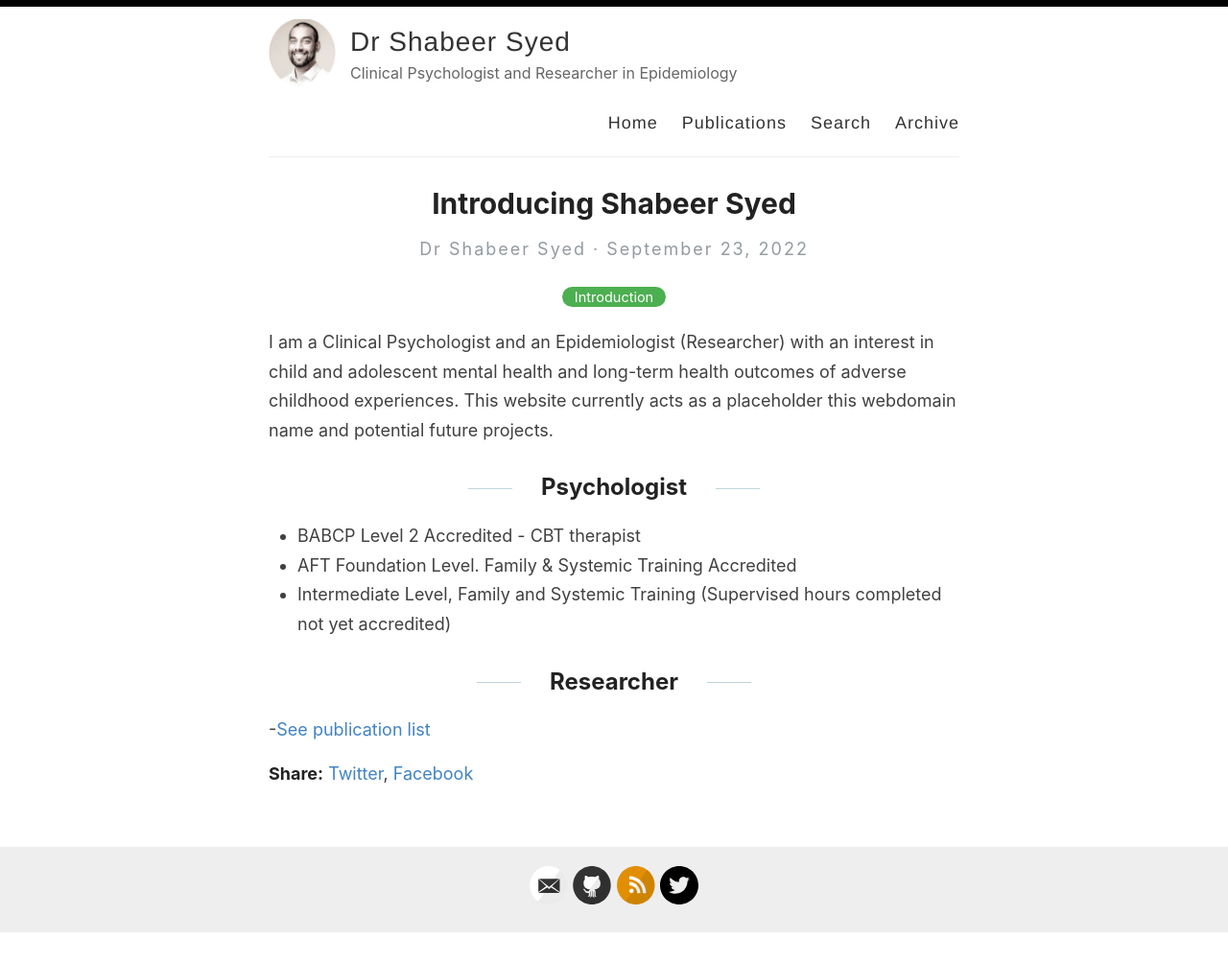
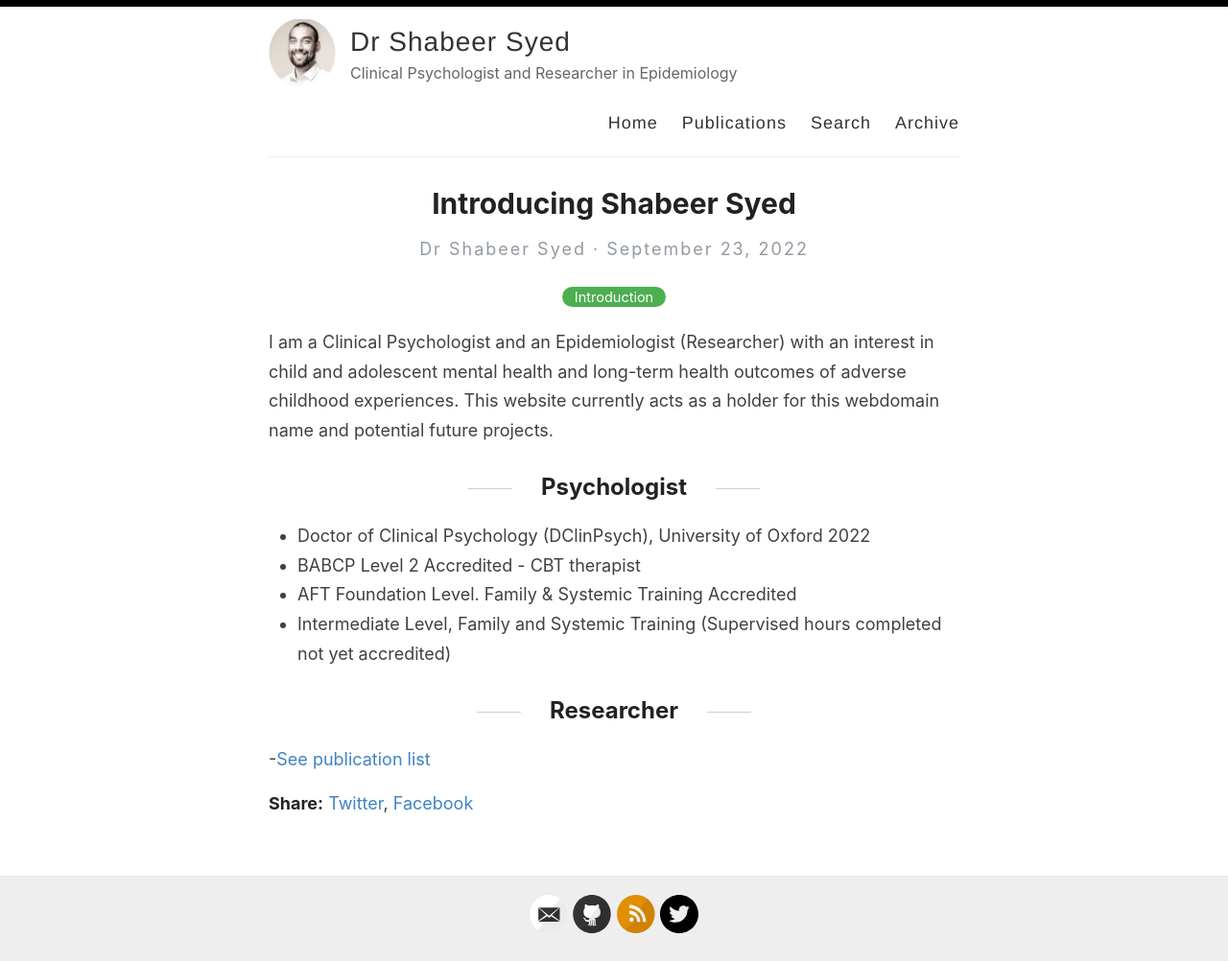
Before and after one commit to shabeer-syed/shabeersyed, a Jekyll site: the page built from _posts/2022-09-23-introducing-shabeer-syed.md, in a window 1280 px wide. Shown: the whole page at 96% size. Built offline with Jekyll 4.4.1, drawn with Linux system fonts in a browser that asks for light colours; comment, search, counter and statistics services are not loaded; before the commit the page ends 972 px from its top, so only the background shows below that.

Commit message:
Update 2022-09-23-introducing-shabeer-syed.md

```diff
--- a/_posts/2022-09-23-introducing-shabeer-syed.md
+++ b/_posts/2022-09-23-introducing-shabeer-syed.md
@@ -4,10 +4,10 @@ title: Introducing Shabeer Syed
 categories: [Introduction]
 ---
 
-I am a Clinical Psychologist and an Epidemiologist (Researcher) with an interest in child and adolescent mental health and long-term health outcomes of adverse childhood experiences. This website currently acts as a placeholder this webdomain name and potential future projects.
+I am a Clinical Psychologist and an Epidemiologist (Researcher) with an interest in child and adolescent mental health and long-term health outcomes of adverse childhood experiences. This website currently acts as a holder for this  webdomain name and  potential future projects.
 
 ## Psychologist
-
+- Doctor of Clinical Psychology (DClinPsych), University of Oxford 2022
 - BABCP Level 2 Accredited - CBT therapist
 - AFT Foundation Level. Family & Systemic Training Accredited
 - Intermediate Level, Family and Systemic Training (Supervised hours completed not yet accredited)
```
